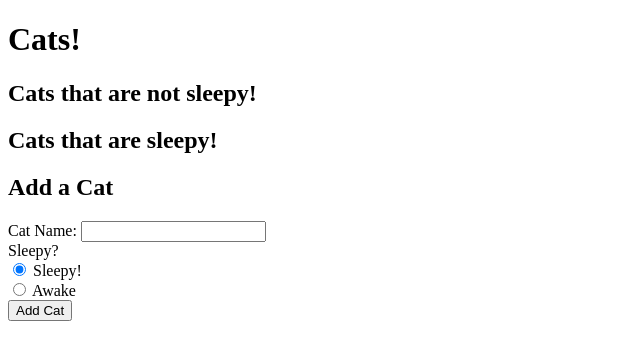
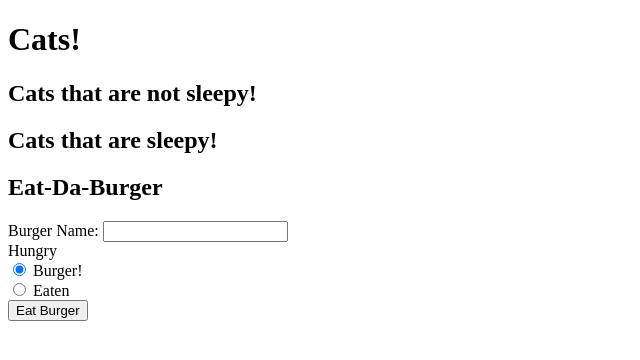
Before and after one commit to jmauro33/burger, a Node project: template views/index.handlebars in a window 1280 px wide. Shown: the top 360 px of the page, without its empty margins (0-640 px from the left). Run offline with Node 20 templates, Linux system fonts and the light colour scheme; the template is opened without the code that fills it, so the values that code supplies are empty; some libraries are stand-ins or nearby versions.

Commit message:
creating file structure

```diff
--- a/views/index.handlebars
+++ b/views/index.handlebars
@@ -20,19 +20,19 @@
   {{/each}}
 </ul>
 
-<h2>Add a Cat</h2>
+<h2>Eat-Da-Burger</h2>
 <form class="create-form">
 
   <div class="form-group">
-    <label for="ca">Cat Name:</label>
+    <label for="ca">Burger Name:</label>
     <input type="text" id="ca" name="name">
   </div>
 
   <div class="form-group">
-    <label for="sleepy">Sleepy?</label><br>
-    <input type="radio" name="sleepy" value="1" checked> Sleepy!<br>
-    <input type="radio" name="sleepy" value="0"> Awake
+    <label for="Hungry">Hungry</label><br>
+    <input type="radio" name="hungry" value="1" checked> Burger!<br>
+    <input type="radio" name="Full" value="0"> Eaten
   </div>
 
-  <button type="submit">Add Cat</button>
+  <button type="submit">Eat Burger</button>
 </form>
--- a/views/layouts/main.handlebars
+++ b/views/layouts/main.handlebars
@@ -2,10 +2,10 @@
 <html lang="en">
 <head>
 	<meta charset="UTF-8">
-		<link rel="stylesheet" href="/assets/css/style.css" type="text/css" />
-		<title>MVC With Cats!</title>
+		<link rel="stylesheet" href="/assets/css/burger_style.css" type="text/css" />
+		<title>Eat Da Burger!</title>
 		<script src="https://code.jquery.com/jquery.js"></script>
-		<script src="/assets/js/cats.js"></script>
+		<script src="/assets/js/burgers.js"></script>
 	</head>
 	<body>
 		{{{ body }}}
```
Also changed, not shown: db/schema.sql (+4 -4 lines), db/seeds.sql (+6 -6 lines), public/assets/burgers.js (deleted), public/assets/css/burger_style.css (added), public/assets/js/burgers.js (added).
